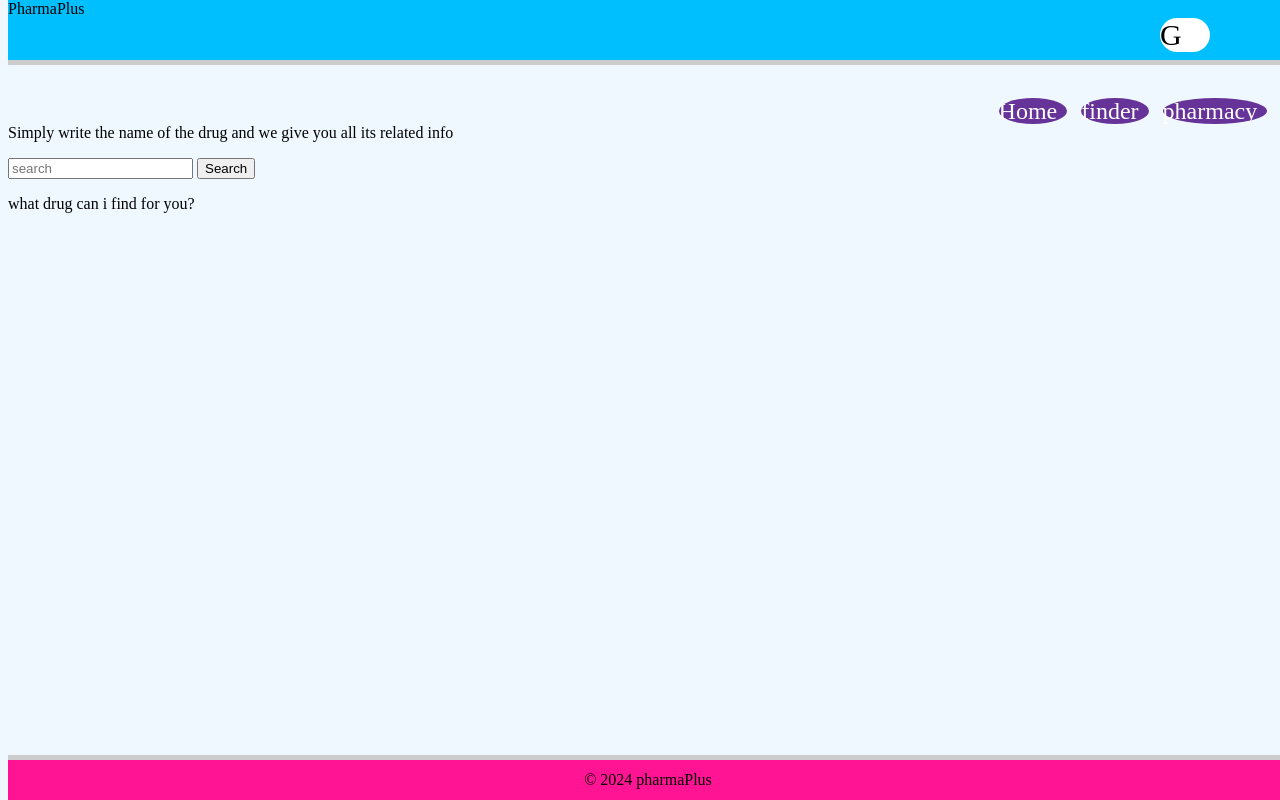
After one commit to Day-C/portfolio, a Flask app: template web_flask/templates/search_drug.html in a window 1280 px wide. The commit adds this page. Run offline with Flask 3, Linux system fonts and the light colour scheme; the template is opened without the code that fills it, so the values that code supplies are empty.

Commit message:
web_app in progress

```diff
--- a/file.json
+++ /dev/null
@@ -1 +0,0 @@
-{"Base_M.db33bc78-6ad8-408f-861f-1e713fa7250a": {"Base_M.db33bc78-6ad8-408f-861f-1e713fa7250a": {"created_at": "2024-07-09 11:24:53.761034", "updated_at": "2024-07-09 11:24:53.761119", "id": "db33bc78-6ad8-408f-861f-1e713fa7250a"}}}
--- /dev/null
+++ b/web_flask/static/finder.css
@@ -0,0 +1,4 @@
+#finder{
+	padding-top: 100px;
+
+}
--- /dev/null
+++ b/web_flask/static/home.css
@@ -0,0 +1,48 @@
+html {
+	background-color: aliceblue;
+}
+#home {
+	padding-top: 150px;
+}
+.search_bar {
+	align: center;
+}
+
+.head_line {
+	display: flex;
+	font-size: 80px;
+	justify-content: center;
+	align-items: center;
+	margin: 0;
+}
+
+.sub_headline {
+	font-size: 40px;
+	align-items: center;
+}
+
+
+
+.actions {
+	display: flex;
+	position: absolute;
+	align-items: center;
+	padding-bottom: 10px;
+	margin-bottom: 50px;
+}
+.action li {
+	padding: 50px;
+}
+.actions li a  {
+	text-decoration: None;
+	color: white;
+	background-color: rebeccapurple;
+	font-size: 50px;
+	left: 20%;
+	top: 20%;
+}
+
+img {
+	max-width: 100%;
+	height: auto;
+}
--- /dev/null
+++ b/web_flask/static/main.css
@@ -0,0 +1,70 @@
+
+header {
+	position: absolute;
+	top: 0;
+	width: 100%;
+	background-color: deepskyblue;
+	height: 50px;
+	border-bottom: 5px solid #CCC;
+	padding-bottom: 10px;
+}
+
+nav ul {
+	position: absolute;
+	list-style-type: None;
+	padding-top: 2px;
+	top: 10%;
+	right: 1%;
+}
+
+nav ul li {
+	display: inline;
+	padding-right: 10px;
+	margin-left: 10px;
+	color: white;
+	font-size: 1.5em;
+	background-color: rebeccapurple;
+	border-radius: 50%;
+	height: 300px;
+	width: 200px;
+
+}
+
+nav ul li a {
+	text-decoration: None;
+	height: 300px;
+	width: 200px;
+	color: white;
+}
+
+footer {
+	position: fixed;
+	bottom: 0;
+	width: 100%;
+	background-color: deepPink;
+	height: 40px;
+	border-top: 5px solid #CCCCCC;
+	display: flex;
+	justify-content: center;
+	align-items: center;
+	margin-top: 10px;
+}
+.status {
+	position: relative;
+	top: 10%;
+	left: 90%;
+	width: 50px;
+	font-size: 30px;
+	border-radius: 50px;
+	background-color: white;
+}
+
+.cart{
+	position: absolute;
+	bottom: 10%;
+	left: 90%;
+	width: 50px;
+	font-size: 30px;
+	border-radius: 130px;
+	background-color: rebeccapurple;
+}
--- /dev/null
+++ b/web_flask/templates/main.html
@@ -0,0 +1,36 @@
+<!DOCTYPE html>
+<HTML lang="en">
+	<HEAD>
+		<META charset="utf-8">
+		<TITLE>{% block title %}PharmaPlus{% endblock %}</TITLE>
+		<LINK rel="stylesheet" href="{{ url_for('static', filename='main.css') }}">
+		<LINK rel="stylesheet" href="{{ url_for('static', filename='home.css') }}">
+		<LINK rel="stylesheet" href="{{ url_for('static', filename='finder.css') }}">
+	</HEAD>
+	<BODY>
+		<HEADER>
+			<DIV class="Logo">
+				PharmaPlus
+				<DIV class="status">
+					{% block status %}G{% endblock %}
+				</DIV>
+			</DIV>
+		</HEADER>
+		<NAV>
+			<UL>
+				<LI><a href="#home">Home</a></LI>
+				<LI><a href="#finder">finder</a></LI>
+				<LI><a href="#pharmacy">pharmacy</a></LI>
+			</UL>
+		</NAV>
+		<!--<FORM action="/submit", method="post">
+			<INPUT type="search" placeholder="search":>
+			<BUTTON type="submit">Search</BUTTON>
+		</FORM><-->
+		{% block content %}{% endblock %}
+		<FOOTER>
+			<P>&copy; 2024 pharmaPlus</P>
+			<DIV class="cart">{% block cart %}{% endblock %}</DIV>
+		</FOOTER>
+	</BODY>
+</HTML>
--- /dev/null
+++ b/web_flask/templates/search_drug.html
@@ -0,0 +1,19 @@
+{% extends 'main.html' %}
+
+{% block title %}Search Drug{% endblock %}
+
+{% block content %}
+	<SECTION id="finder">
+		<DIV class="search_drug">
+			<DIV class="header">
+				<P>Simply write the name of the drug and we give you all its related info<P>
+			</DIV>
+
+			<FORM action="/submit", method="post">
+				<INPUT type="search" placeholder="search":>
+				<BUTTON type="submit">Search</BUTTON>
+			</FORM>
+		</DIV>
+	</SECTION>
+	<P>what drug can i find for you?</P>
+{% endblock %}
--- a/web_flask/web_app.py
+++ b/web_flask/web_app.py
@@ -5,8 +5,11 @@ from flask import Flask, render_template
 
 app = Flask(__name__)
 
-@app.route("/", strict_slaches=False)
+@app.route("/")
 def index():
     """Home"""
 
-    return render_template("index.html")
+    return render_template("search_drug.html")
+
+if __name__ == "__main__":
+    app.run(debug=True)
```
Also changed, not shown: web_app/main.py (deleted, +0 -34 lines), web_app/templates/index.html (deleted, +0 -16 lines), web_flask/templates/index.html (+25 -12 lines), web_flask/templates/pharma.html (added, +19 -0 lines), web_flask/static/img/pexels-laura-jane.jpg (added), web_flask/static/img/pexels-laura-jane0.jpg (added), 1 other file.
